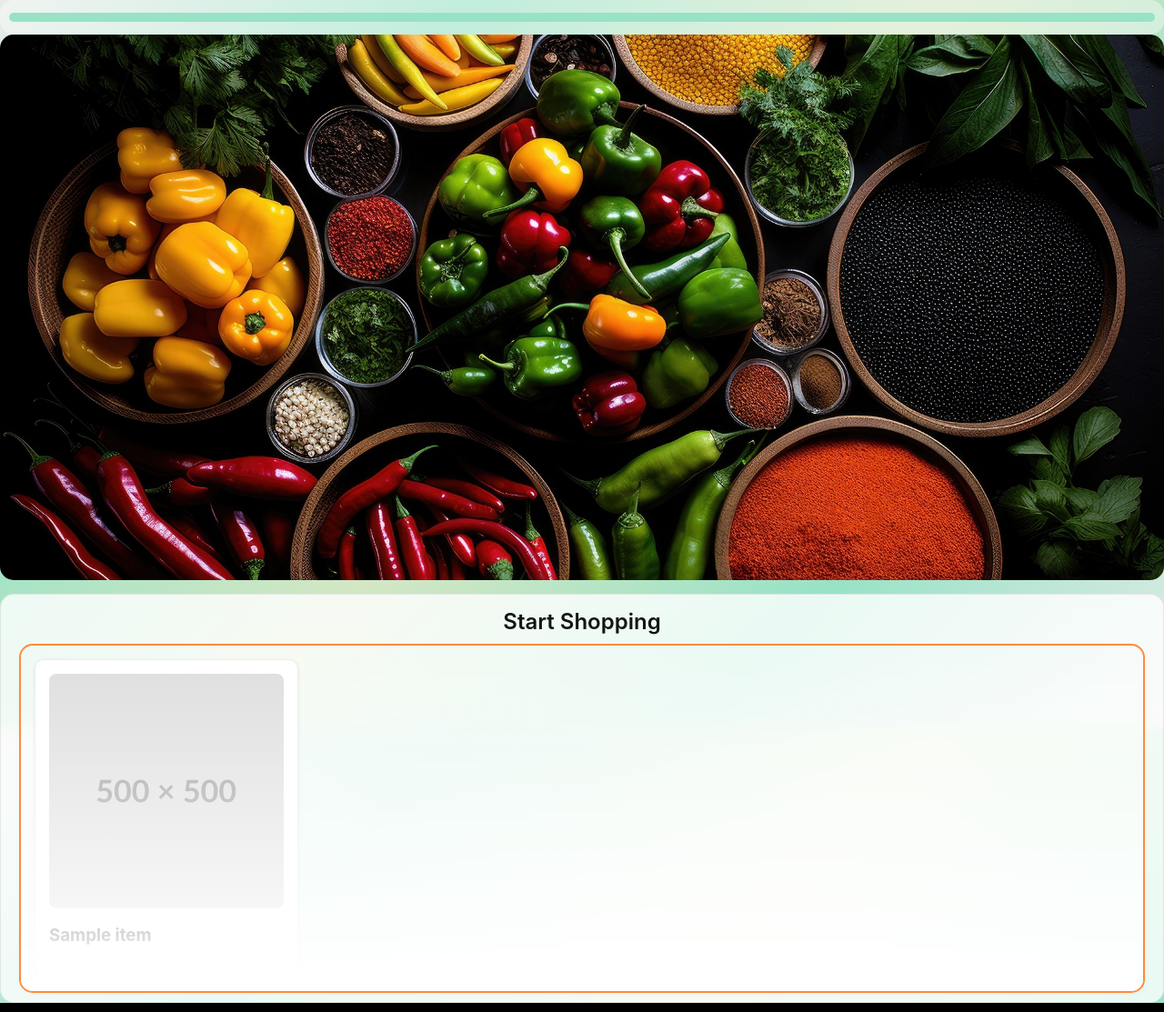
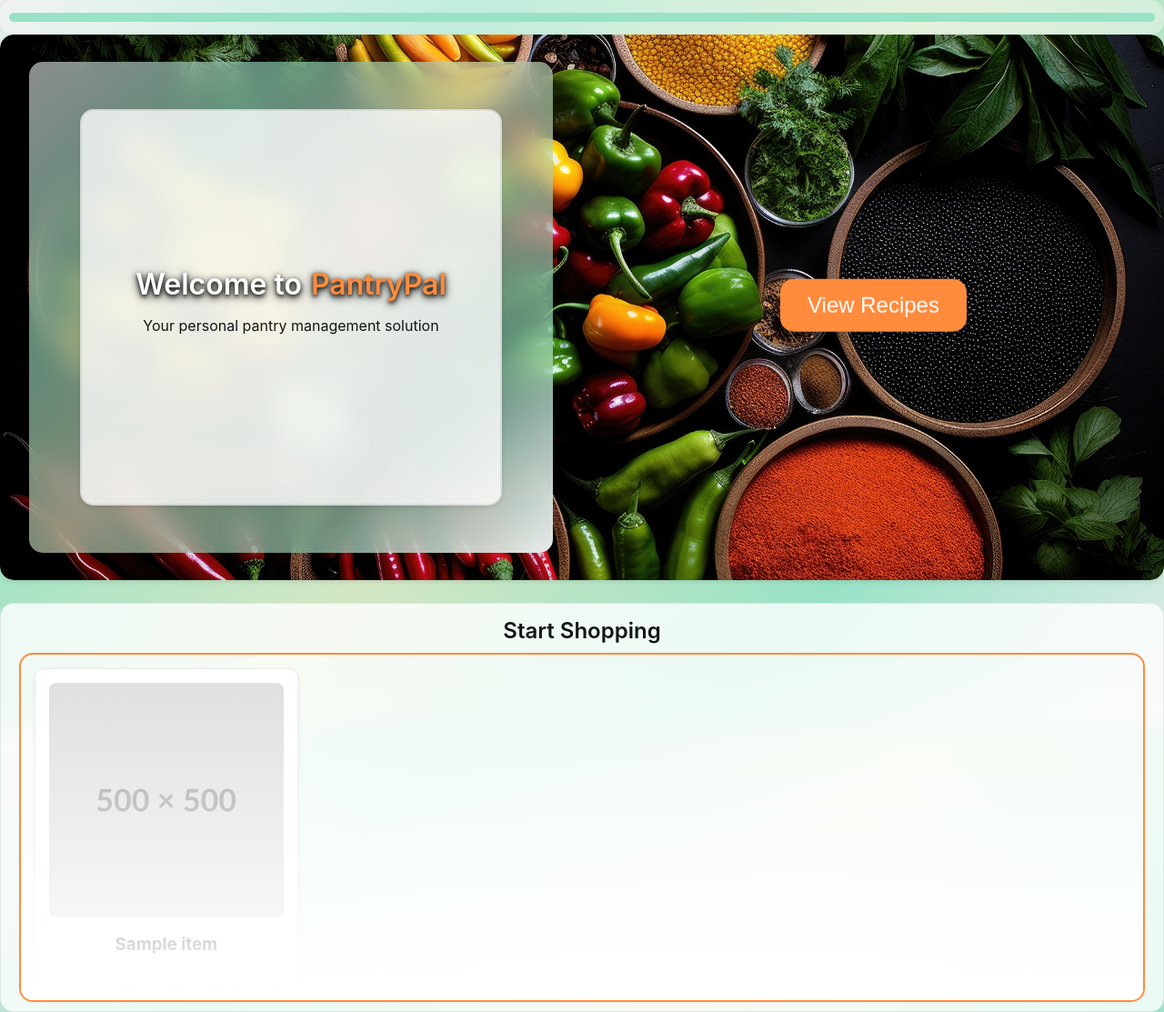
Before and after one commit to ConnorKnoetze/shopping-list-helper, a Flask app: template pantry/templates/pages/home/home.html in a window 1280 px wide. Shown: the whole page at 91% size. Run offline with Flask 3, Linux system fonts and the light colour scheme; the template is opened without the code that fills it: most values are stand-ins (such as "Sample title", 1, 10 or a date in 2020).

Commit message:
feat(recipes section) added better styling for the recipes section

```diff
--- a/pantry/static/css/globals.css
+++ b/pantry/static/css/globals.css
@@ -10,6 +10,7 @@
     --color-secondary: #D4E7C4;
     /* Accent */
     --color-accent: #FF8B3D;
+    --color-accent-mutted: #e2864a;
     /* Neutrals */
     --color-neutral: #F7F7F5;
 
--- a/pantry/static/css/home/home.css
+++ b/pantry/static/css/home/home.css
@@ -6,8 +6,9 @@
     --hider-color: rgba(255, 255, 255, 1);
     --gap: 15px;
     --row-h: 220px; /* used for max-height math only */
+
+    --translucent-gradient: linear-gradient(135deg, rgba(232, 236, 233, 0.6) 0%, rgba(152, 226, 198, 0.6) 25%, rgba(212, 231, 196, 0.6) 50%, rgba(152, 226, 198, 0.6) 75%, #E8ECE9 100%);
 }
-
 /* dark mode fallbacks */
 @media (prefers-color-scheme: dark) {
     :root {
@@ -15,6 +16,8 @@
         --inventory-card-bg: rgba(20,20,20,0.9);
         --color-border: rgba(255,255,255,0.06);
         --hider-color: rgba(0, 0, 0, 1);
+
+        --translucent-gradient: linear-gradient(135deg, rgba(18, 22, 19, 0.85) 0%, rgba(31, 38, 32, 0.85) 25%, rgba(47, 79, 62, 0.85) 50%, rgba(31, 38, 32, 0.85) 75%, #0A0D0B 100%);
     }
 }
 
@@ -22,7 +25,157 @@
     box-sizing: border-box;
     display: flex;
     flex-direction: column;
-    gap: 15px;
+}
+
+.hero-carousel {
+    width: 100%;
+    border-radius: 15px;
+    overflow: hidden;
+    box-shadow: 0 2px 5px rgba(0,0,0,0.1);
+    -webkit-user-drag: none;
+    -webkit-user-select: none;
+    position: relative;
+}
+
+.hero-section {
+    position: absolute;
+    display: flex;
+    flex-direction: column;;
+    align-items: center;
+    justify-content: center;
+    height: 100%;
+    width: 50%;
+    z-index: 3;
+    border-radius: 15px;
+    cursor: pointer;
+    transition: transform 0.3s ease;
+}
+
+.hero-section:hover{
+    transform: translate(0, -0.5%);
+}
+
+.button-section {
+    position: absolute;
+    display: flex;
+    flex-direction: column;;
+    align-items: center;
+    justify-content: center;
+    height: 100%;
+    top: 0;
+    left: 50%;
+    width: 50%;
+    z-index: 4;
+    border-radius: 15px;
+    cursor: pointer;
+    transition: transform 0.3s ease;
+}
+
+.view-recipes-button {
+    padding: 15px 30px;
+    background-color: var(--color-accent);
+    color: #fff;
+    border: none;
+    border-radius: 15px;
+    font-size: 24px;
+    box-shadow: 0 4px 8px rgba(0,0,0,0.2);
+    cursor: pointer;
+    transition: background-color 300ms ease, filter 300ms ease, transform 300ms ease;
+    z-index: 10;
+    will-change: transform, opacity;
+    animation: bob 900ms ease-in-out infinite alternate;
+}
+
+@keyframes bob {
+    0%   { transform: translateY(0); }
+    100% { transform: translateY(-3px); }
+}
+
+.view-recipes-button:hover{
+    background-color: #e67634;
+    filter: drop-shadow(rgba(0,0,0, 0.3) 0 10px 10px);
+    transform: translateY(-5%);
+    animation-play-state: paused;
+}
+
+.title-container {
+    display: flex;
+    align-items: center;
+    justify-content: center;
+    width: 90%;
+    height: 90%;
+    background: var(--translucent-gradient);
+    border-radius: 15px;
+    backdrop-filter: blur(15px);
+}
+
+.hero-text-container{
+    display: flex;
+    flex-direction: column;
+    align-items: center;
+    justify-content: center;
+    text-align: center;
+    height: 80%;
+    width: 80%;
+    background: var(--ingredients-bg);
+    border: 2px double var(--color-border);
+    border-radius: 15px;
+    box-shadow: 0 2px 5px rgba(0,0,0,0.1);
+}
+
+.hero-title-container {
+    display: flex;
+    flex-direction: row;
+    gap: 10px;
+    align-items: center;
+    justify-content: center;
+}
+
+.hero-title{
+    color: #fff;
+    font-size: 2rem;
+    font-weight: 600;
+    text-shadow: 0 2px 4px rgba(0,0,0,0.8);
+    z-index: 2;
+    filter: drop-shadow(0 2px 4px rgba(0,0,0,0.8));
+    cursor: pointer;
+    margin: 0;
+    text-wrap: nowrap;
+}
+
+.hero-title.highlight{
+    color: var(--color-accent); !important;
+}
+
+@media (max-width: 550px) {
+    .hero-carousel{
+        display: flex;
+        flex-direction: column;
+    }
+
+    .hero-section {
+        position: inherit;
+        width: 100%;
+        height: 110%;
+    }
+
+    .title-container {
+        width: 100%;
+        height: 200px;
+        padding: 20px 0;
+    }
+}
+
+@media (max-width: 800px) {
+    .hero-section {
+        width: 100%;
+    }
+}
+
+@media (max-width: 1700px){
+    .home-content{
+        gap: 25px;
+    }
 }
 
 /* container */
@@ -88,6 +241,7 @@
     transition: transform 0.2s ease, box-shadow 0.2s ease;
     -webkit-user-select: none;
     -webkit-user-drag: none;
+    text-align: center;
 }
 
 .inventory-card img,
--- a/pantry/static/css/search/search.css
+++ b/pantry/static/css/search/search.css
@@ -86,12 +86,6 @@
 .search-filter:hover {
     background-color: var(--color-bg);
     border-color: var(--color-border);
-}
-
-.search-filter:focus {
-    border-color: var(--color-primary);
-    background-color: var(--color-bg);
-    box-shadow: 0 0 0 3px color-mix(in oklab, var(--color-primary) 20%, transparent);
 }
 
 @media (max-width: 480px) {
--- a/pantry/static/js/home/home.js
+++ b/pantry/static/js/home/home.js
@@ -0,0 +1,41 @@
+document.addEventListener("DOMContentLoaded", () => {
+    const titleButton = document.querySelector(".hero-section");
+    titleButton.addEventListener("click", () => {
+        window.location.href = "/recipes";
+    });
+
+    const viewRecipesButton = document.querySelector(".view-recipes-button");
+    viewRecipesButton.addEventListener("click", () => {
+        window.location.href = "/recipes";
+    });
+
+    const shoppingNavButton = document.querySelector(".shopping-nav-button");
+    const ingredientsGrid = document.querySelector(".ingredients-grid");
+
+    const isTouchScreen = 'ontouchstart' in document.documentElement;
+
+    if (!isTouchScreen) {
+        ingredientsGrid.addEventListener('mouseenter', () => {
+            shoppingNavButton.classList.add("visible");
+        });
+
+        ingredientsGrid.addEventListener('mouseleave', () => {
+            shoppingNavButton.classList.remove("visible");
+        });
+
+        shoppingNavButton.addEventListener("click", () => {
+            window.location.href = "/inventory";
+        });
+
+        shoppingNavButton.addEventListener('mouseenter', () => {
+            shoppingNavButton.classList.add("visible");
+        });
+
+
+    } else {
+        shoppingNavButton.classList.add("visible");
+        shoppingNavButton.addEventListener("click", () => {
+            window.location.href = "/inventory";
+        });
+    }
+});
--- a/pantry/templates/components/nav.html
+++ b/pantry/templates/components/nav.html
@@ -1,4 +1,4 @@
-<nav class="nav-content opened hidden" role="navigation" aria-label="nav">
+<nav class="nav-content opened" role="navigation" aria-label="nav">
   <button type="button" class="nav-close-btn" aria-label="Close navigation"></button>
   <!-- nav content here -->
     <ul class="nav-links">
@@ -50,7 +50,7 @@
     <div class="filler"></div>
 </nav>
 
-<nav class="nav-content closed" role="navigation" aria-label="nav">
+<nav class="nav-content closed hidden" role="navigation" aria-label="nav">
   <!-- icon/label here -->
     <div class="open-area"></div>
 </nav>
--- a/pantry/templates/pages/home/home.html
+++ b/pantry/templates/pages/home/home.html
@@ -5,11 +5,28 @@
     <link rel="stylesheet" href="{{ url_for('static', filename='css/home/home.css')}}">
     <link rel="stylesheet" href="{{ url_for('static', filename='css/carousel/carousel.css')}}">
     <script defer src="{{ url_for('static', filename='js/carousel/carousel.js') }}"></script>
+    <script defer src="{{ url_for('static', filename='js/home/home.js') }}"></script>
 {% endblock %}
 
 {% block main %}
 <main class="home-content">
-    {% include 'components/carousel.html' %}
+    <div class="hero-carousel">
+        <div class="hero-section">
+            <div class="title-container">
+                <div class="hero-text-container">
+                    <div class="hero-title-container">
+                        <h1 class="hero-title">Welcome to </h1>
+                        <p class="hero-title highlight"> PantryPal</p>
+                    </div>
+                    <p class="hero-subtitle">Your personal pantry management solution</p>
+                </div>
+            </div>
+        </div>
+        {% include 'components/carousel.html' %}
+        <div class="button-section">
+            <button class="view-recipes-button" type="button">View Recipes</button>
+        </div>
+    </div>
 
     <section class="ingredients-preview">
         <h2 class="ingredients-title">Start Shopping</h2>
@@ -23,40 +40,11 @@
                     />
                     <h3 class="item-name">{{ item.name }}</h3>
                 </div>
+                {% else %}
+                    <p class="no-items-message">No ingredients available.</p>
             {% endfor %}
         </div>
         <button type="button" class="shopping-nav-button">Start Shopping List</button>
-        <script>
-            document.addEventListener("DOMContentLoaded", () => {
-                const shoppingNavButton = document.querySelector(".shopping-nav-button");
-                const ingredientsGrid = document.querySelector(".ingredients-grid");
-
-                const isTouchScreen = 'ontouchstart' in document.documentElement;
-
-                if (!isTouchScreen) {
-                    ingredientsGrid.addEventListener('mouseenter', () => {
-                        shoppingNavButton.classList.add("visible");
-                    });
-
-                    ingredientsGrid.addEventListener('mouseleave', () => {
-                        shoppingNavButton.classList.remove("visible");
-                    });
-
-                    shoppingNavButton.addEventListener("click", () => {
-                        window.location.href = "{{ url_for('inventory_bp.inventory') }}";
-                    });
-
-                    shoppingNavButton.addEventListener('mouseenter', () => {
-                        shoppingNavButton.classList.add("visible");
-                    });
-                } else {
-                    shoppingNavButton.classList.add("visible");
-                    shoppingNavButton.addEventListener("click", () => {
-                        window.location.href = "{{ url_for('inventory_bp.inventory') }}";
-                    });
-                }
-            });
-        </script>
     </section>
 </main>
 {% endblock %}
```
Also changed, not shown: pantry/static/css/inventory/inventory.css (+7 -5 lines).
